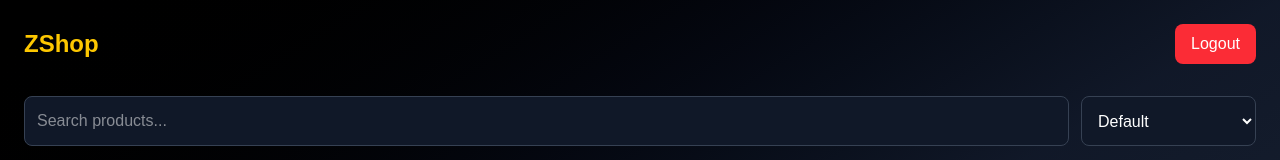
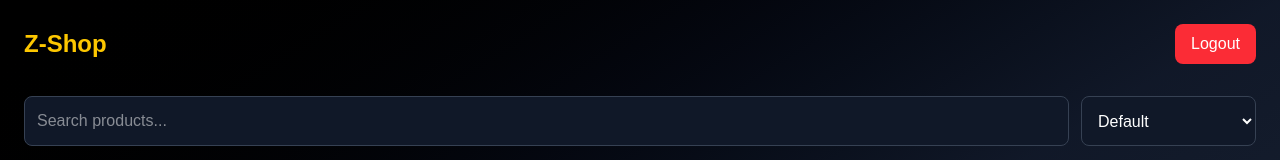
Before and after one commit to zearn-app/zshop, a Next.js app: page /dashboard in a window 1280 px wide. Shown: the top 160 px of the page. Built offline with nearby package versions, Linux system fonts and the light colour scheme; no server answers; the database is empty.

Commit message:
Update page.tsx

```diff
--- a/app/dashboard/page.tsx
+++ b/app/dashboard/page.tsx
@@ -117,7 +117,7 @@
 
       {/* 🔝 Navbar */}
       <div className="flex justify-between items-center mb-8">
-        <h1 className="text-2xl font-bold text-yellow-400">ZShop</h1>
+        <h1 className="text-2xl font-bold text-yellow-400">Z-Shop</h1>
 
         <button
           onClick={handleLogout}
```
